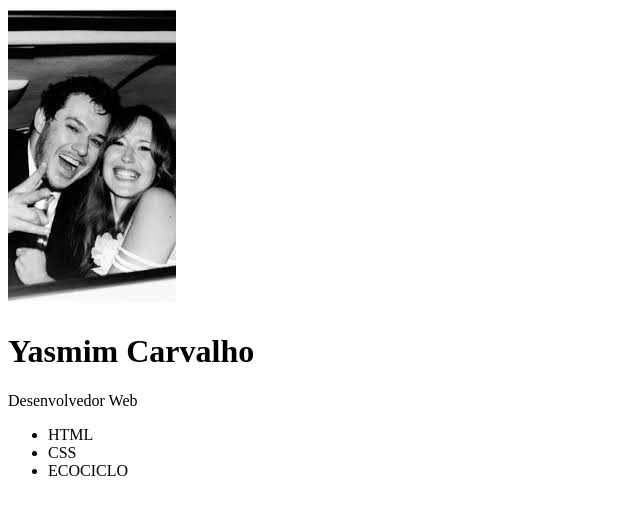
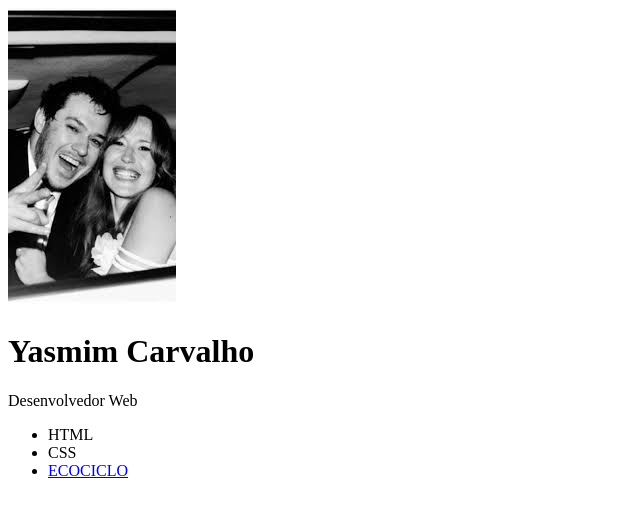
Before and after one commit to yas2carvalho/projetos_web, a plain HTML site: page index.html in a window 1280 px wide. Shown: the full height of the page, 0-640 px from the left. Drawn offline with Linux system fonts and the light colour scheme.

Commit message:
Update index.html

```diff
--- a/index.html
+++ b/index.html
@@ -13,7 +13,7 @@
         <ul>
             <li>HTML</li>
             <li> CSS</li>
-            <li ><a href="https://yas2carvalho.github.io/projeto_web/ecociclo-main/"></a>ECOCICLO</li>
+            <li ><a href="https://yas2carvalho.github.io/projeto_web/ecociclo-main/">ECOCICLO</a></li>
         </ul>
     </div>
 </body>
```
